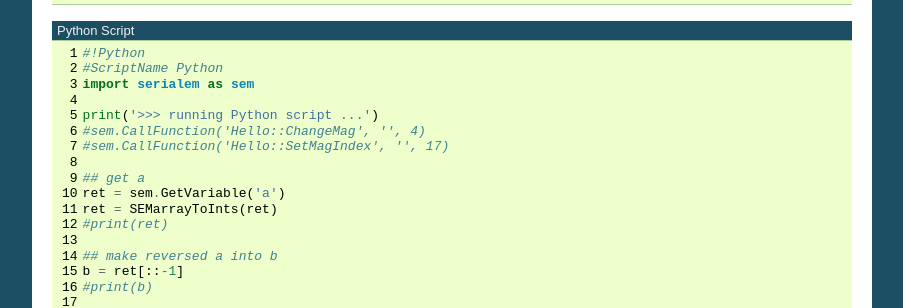
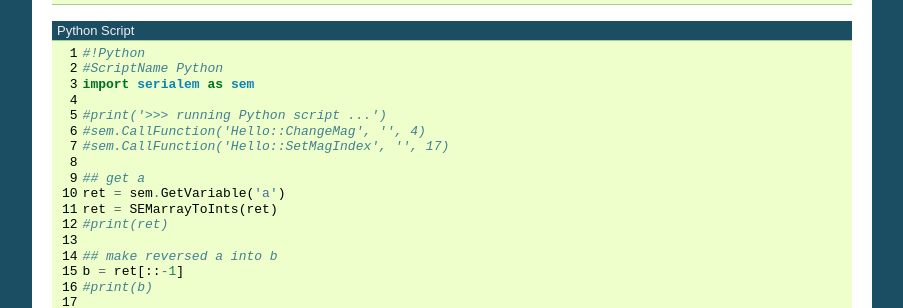
Before and after one commit to xuchen66/sphinx-emdocs, a Sphinx documentation site: the page built from source/serialem-note-hidden-goodies.rst, in a window 1280 px wide and 900 px high, scrolled down 4467 px. Shown: the part 152-460 px from the top of the window, without its empty margins (198-1101 px from the left). Built offline with Sphinx 7.4.7, drawn with Linux system fonts in a browser that asks for light colours; pages that are not in the unit, such as notebooks, are missing from menus.

```diff
--- a/source/serialem-note-hidden-goodies.rst
+++ b/source/serialem-note-hidden-goodies.rst
@@ -290,7 +290,7 @@ Around Apr 29, 2021, SerialEM not only got more matured at supporting Python, bu
    #ScriptName Python
    import serialem as sem
 
-   print('>>> running Python script ...')
+   #print('>>> running Python script ...')
    #sem.CallFunction('Hello::ChangeMag', '', 4)
    #sem.CallFunction('Hello::SetMagIndex', '', 17)
 
```
